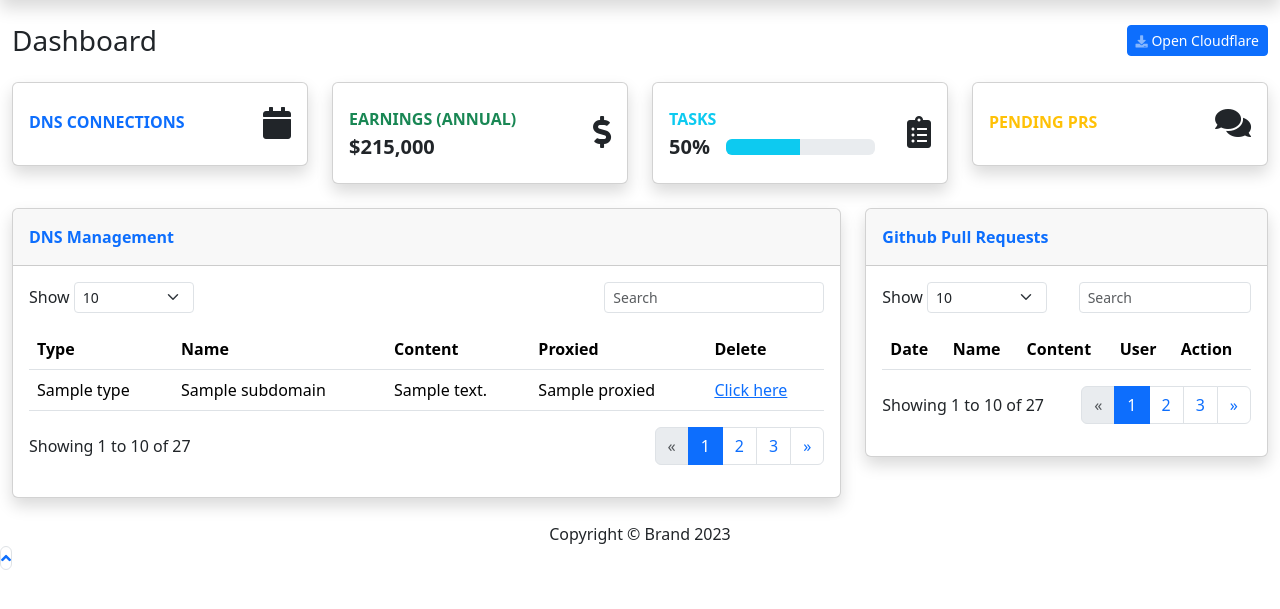
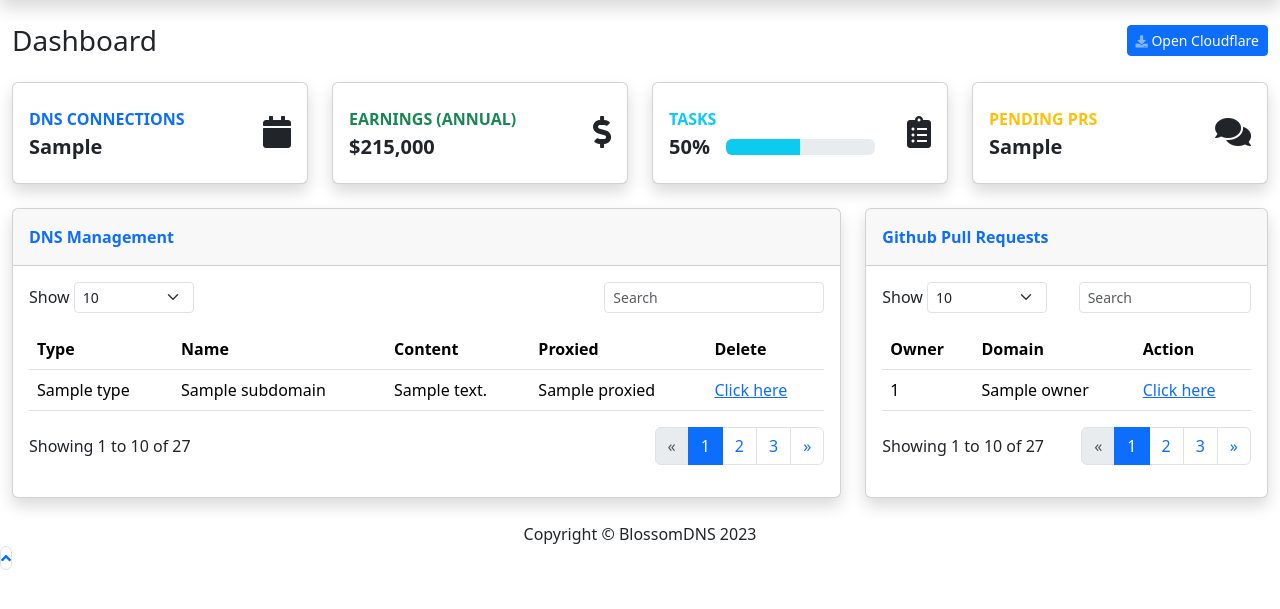
Before and after one commit to BlossomDNS/register, a Flask app: template templates/admin.html in a window 1280 px wide. Shown: the part 94-703 px from the top of the page. Run offline with Flask 3, Linux system fonts and the light colour scheme; the template is opened without the code that fills it: most values are stand-ins (such as "Sample title", 1, 10 or a date in 2020); lists and menus that the app fills with data are empty; parts of the project's set-up code (start-up, migrations or seed data) failed here and were passed over; some libraries are stand-ins or nearby versions.

Commit message:
/admin access to sql and more useful insight

```diff
--- a/main.py
+++ b/main.py
@@ -231,6 +231,10 @@
 
     subdomains = ThreadWithReturnValue(target=cloudf_doms, args = (DOMAINS,CLOUDFLARE,))
     subdomains.start()
+
+    owners = database.admin_fetchall()
+    print(owners)
+
     #subdomains = cloudf_doms(DOMAINS=DOMAINS, CLOUDFLARE=CLOUDFLARE)
 
     #for domain in DOMAINS:
@@ -260,9 +264,10 @@
         target = session["admin_email"]
         send_discord_message(f":safety_vest: ADMIN ``{target}`` has deleted the domain ``{INPUT}``. :safety_vest: ")
 
+    x = subdomains.join()
 
     return render_template(
-        "admin.html", subdomains=subdomains.join(), account_id=CLOUDFLARE_ACCOUNT_ID
+        "admin.html", subdomains=x, len_sd = len(x), account_id=CLOUDFLARE_ACCOUNT_ID, owners=owners, len_owners=len(owners)
     )
 
 #Before a Website is Accessed
--- a/templates/admin.html
+++ b/templates/admin.html
@@ -71,7 +71,7 @@
                                     <div class="row align-items-center no-gutters">
                                         <div class="col me-2">
                                             <div class="text-uppercase text-primary fw-bold text-xs mb-1"><span>DNS Connections</span></div>
-
+                                            <div class="text-dark fw-bold h5 mb-0"><span>{{ len_sd }}</span></div>
                                         </div>
                                         <div class="col-auto"><i class="fas fa-calendar fa-2x text-gray-300"></i></div>
                                     </div>
@@ -119,7 +119,7 @@
                                     <div class="row align-items-center no-gutters">
                                         <div class="col me-2">
                                             <div class="text-uppercase text-warning fw-bold text-xs mb-1"><span>Pending PRs</span></div>
-
+                                            <div class="text-dark fw-bold h5 mb-0"><span>{{ len_owners }}</span></div>
                                         </div>
                                         <div class="col-auto"><i class="fas fa-comments fa-2x text-gray-300"></i></div>
                                     </div>
@@ -218,15 +218,19 @@
                                         <table class="table my-0" id="dataTable">
                                             <thead>
                                                 <tr>
-                                                    <th>Date</th>
-                                                    <th>Name</th>
-                                                    <th>Content</th>
-                                                    <th>User</th>
+                                                    <th>Owner</th>
+                                                    <th>Domain</th>
                                                     <th>Action</th>
                                                 </tr>
                                             </thead>
                                             <tbody>
-
+                                                {% for owner in owners %}
+                                                <tr>
+                                                    <td>{{owner[0]}}</td>
+                                                    <td>{{owner[1]}}</td>
+                                                    <td><a href="/admin?disassociate={{owner[1]}}">Click here</a></td>
+                                                </tr>
+                                                {%endfor%}
                                             </tbody>
                                             <tfoot>
                                                 <tr></tr>
@@ -257,7 +261,7 @@
             </div>
             <footer class="bg-white sticky-footer">
                 <div class="container my-auto">
-                    <div class="text-center my-auto copyright"><span>Copyright © Brand 2023</span></div>
+                    <div class="text-center my-auto copyright"><span>Copyright © BlossomDNS 2023</span></div>
                 </div>
             </footer>
         </div><a class="border rounded d-inline scroll-to-top" href="#page-top"><i class="fas fa-angle-up"></i></a>
```
Also changed, not shown: data_sql.py (+24 -0 lines).
